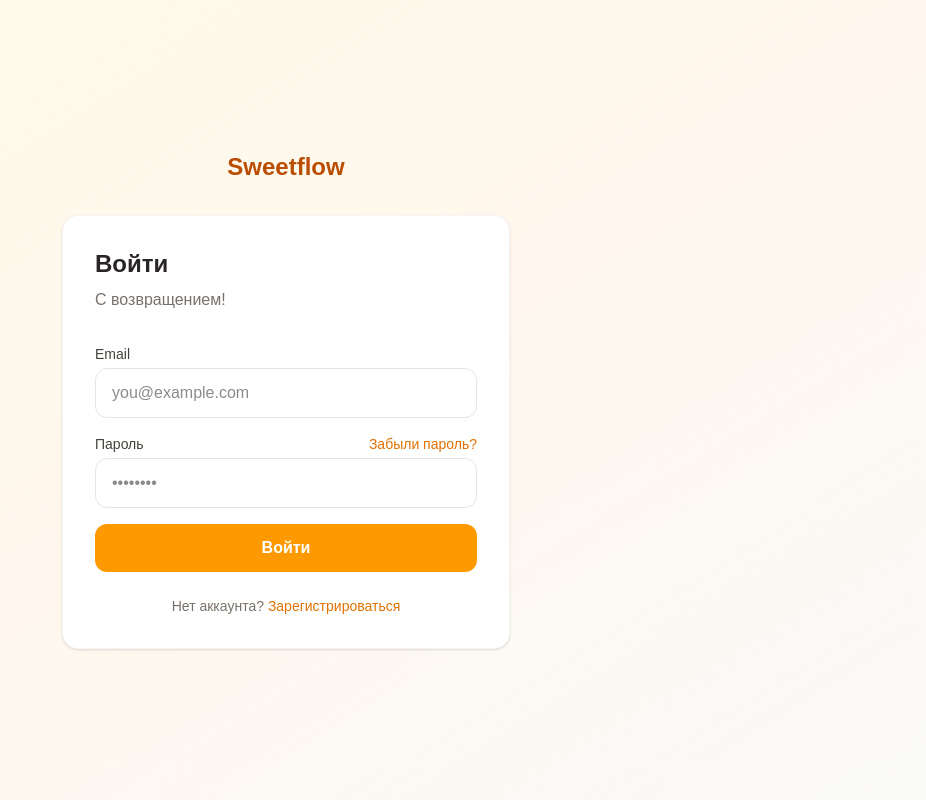
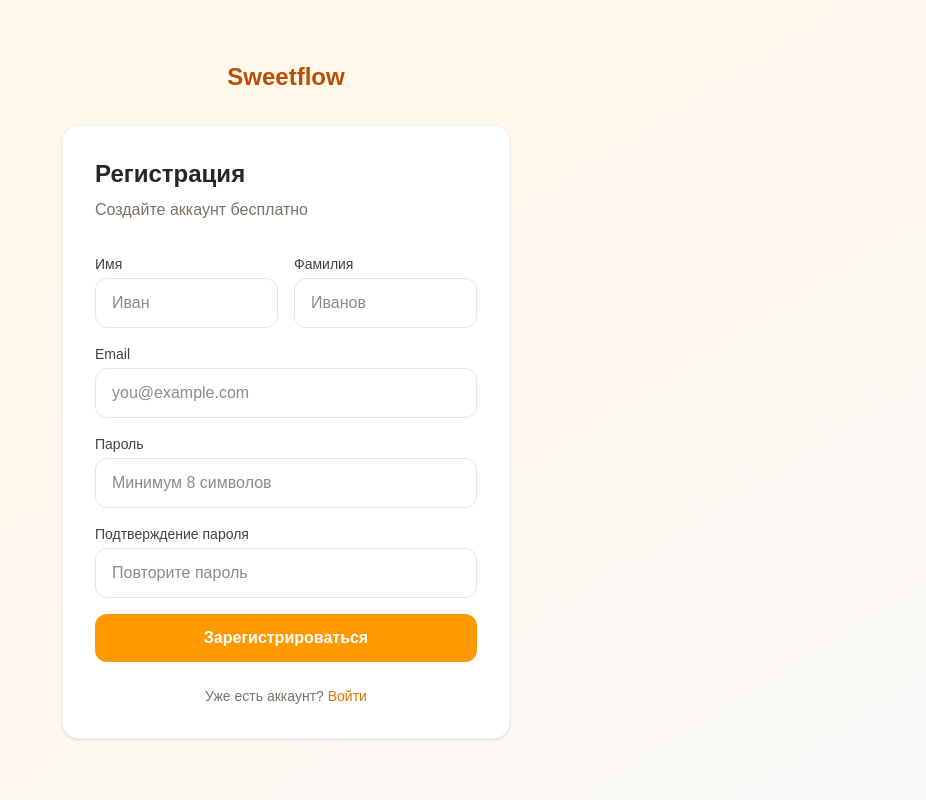
Before and after one commit to 1abykeev/bakery, a Next.js app in the folder frontend/: page /register in a window 1280 px wide. Shown: the whole page, without its empty margins (354-1280 px from the left). Built offline with nearby package versions, Linux system fonts and the light colour scheme; no server answers.

Commit message:
(fix): fixed register form (was copy of login form)

```diff
--- a/frontend/components/auth/RegisterForm.tsx
+++ b/frontend/components/auth/RegisterForm.tsx
@@ -1,4 +1,4 @@
-// frontend/src/components/auth/LoginForm.tsx
+// frontend/src/components/auth/RegisterForm.tsx
 
 "use client";
 
@@ -9,10 +9,10 @@ import Link from "next/link";
 import { useState } from "react";
 import api from "@/lib/api";
 import { setTokens, setUser } from "@/lib/auth";
-import { loginSchema, LoginInput } from "@/lib/schemas";
+import { registerSchema, RegisterInput } from "@/lib/schemas";
 import { AuthResponse } from "@/types";
 
-export default function LoginForm() {
+export default function RegisterForm() {
   const router = useRouter();
   const [serverError, setServerError] = useState("");
 
@@ -20,27 +20,33 @@ export default function LoginForm() {
     register,
     handleSubmit,
     formState: { errors, isSubmitting },
-  } = useForm<LoginInput>({
-    resolver: zodResolver(loginSchema),
+  } = useForm<RegisterInput>({
+    resolver: zodResolver(registerSchema),
   });
 
-  async function onSubmit(data: LoginInput) {
+  async function onSubmit(data: RegisterInput) {
     setServerError("");
     try {
-      const res = await api.post<AuthResponse>("/auth/login/", data);
+      const res = await api.post<AuthResponse>("/auth/register/", data);
       setTokens(res.data.tokens.access, res.data.tokens.refresh);
       setUser(res.data.user);
       router.push("/dashboard");
     } catch (err: unknown) {
-      const error = err as { response?: { data?: { detail?: string } } };
-      setServerError(error.response?.data?.detail || "Ошибка входа");
+      const error = err as { response?: { data?: Record<string, string[]> } };
+      const errData = error.response?.data;
+      if (errData) {
+        const first = Object.values(errData)[0];
+        setServerError(Array.isArray(first) ? first[0] : "Ошибка регистрации");
+      } else {
+        setServerError("Ошибка регистрации");
+      }
     }
   }
 
   return (
     <div className="w-full max-w-md mx-auto">
-      <h1 className="text-2xl font-bold text-stone-800 mb-2">Войти</h1>
-      <p className="text-stone-500 mb-8">С возвращением!</p>
+      <h1 className="text-2xl font-bold text-stone-800 mb-2">Регистрация</h1>
+      <p className="text-stone-500 mb-8">Создайте аккаунт бесплатно</p>
 
       <form onSubmit={handleSubmit(onSubmit)} className="space-y-4">
         {serverError && (
@@ -48,6 +54,31 @@ export default function LoginForm() {
             {serverError}
           </div>
         )}
+
+        <div className="grid grid-cols-2 gap-4">
+          <div>
+            <label className="block text-sm font-medium text-stone-700 mb-1">Имя</label>
+            <input
+              {...register("first_name")}
+              placeholder="Иван"
+              className="w-full px-4 py-3 rounded-xl border border-stone-200 bg-white focus:outline-none focus:ring-2 focus:ring-amber-400 transition"
+            />
+            {errors.first_name && (
+              <p className="text-red-500 text-sm mt-1">{errors.first_name.message}</p>
+            )}
+          </div>
+          <div>
+            <label className="block text-sm font-medium text-stone-700 mb-1">Фамилия</label>
+            <input
+              {...register("last_name")}
+              placeholder="Иванов"
+              className="w-full px-4 py-3 rounded-xl border border-stone-200 bg-white focus:outline-none focus:ring-2 focus:ring-amber-400 transition"
+            />
+            {errors.last_name && (
+              <p className="text-red-500 text-sm mt-1">{errors.last_name.message}</p>
+            )}
+          </div>
+        </div>
 
         <div>
           <label className="block text-sm font-medium text-stone-700 mb-1">Email</label>
@@ -63,20 +94,28 @@ export default function LoginForm() {
         </div>
 
         <div>
-          <div className="flex justify-between items-center mb-1">
-            <label className="block text-sm font-medium text-stone-700">Пароль</label>
-            <Link href="/forgot-password" className="text-sm text-amber-600 hover:text-amber-700">
-              Забыли пароль?
-            </Link>
-          </div>
+          <label className="block text-sm font-medium text-stone-700 mb-1">Пароль</label>
           <input
             {...register("password")}
             type="password"
-            placeholder="••••••••"
+            placeholder="Минимум 8 символов"
             className="w-full px-4 py-3 rounded-xl border border-stone-200 bg-white focus:outline-none focus:ring-2 focus:ring-amber-400 transition"
           />
           {errors.password && (
             <p className="text-red-500 text-sm mt-1">{errors.password.message}</p>
+          )}
+        </div>
+
+        <div>
+          <label className="block text-sm font-medium text-stone-700 mb-1">Подтверждение пароля</label>
+          <input
+            {...register("confirm_password")}
+            type="password"
+            placeholder="Повторите пароль"
+            className="w-full px-4 py-3 rounded-xl border border-stone-200 bg-white focus:outline-none focus:ring-2 focus:ring-amber-400 transition"
+          />
+          {errors.confirm_password && (
+            <p className="text-red-500 text-sm mt-1">{errors.confirm_password.message}</p>
           )}
         </div>
 
@@ -85,14 +124,14 @@ export default function LoginForm() {
           disabled={isSubmitting}
           className="w-full bg-amber-500 hover:bg-amber-600 disabled:opacity-60 text-white font-semibold py-3 px-6 rounded-xl transition"
         >
-          {isSubmitting ? "Входим..." : "Войти"}
+          {isSubmitting ? "Создаём аккаунт..." : "Зарегистрироваться"}
         </button>
       </form>
 
       <p className="text-center text-stone-500 mt-6 text-sm">
-        Нет аккаунта?{" "}
-        <Link href="/register" className="text-amber-600 font-medium hover:text-amber-700">
-          Зарегистрироваться
+        Уже есть аккаунт?{" "}
+        <Link href="/login" className="text-amber-600 font-medium hover:text-amber-700">
+          Войти
         </Link>
       </p>
     </div>
```
Also changed, not shown: 2 other files (tests, documents, lock files or other folders).
